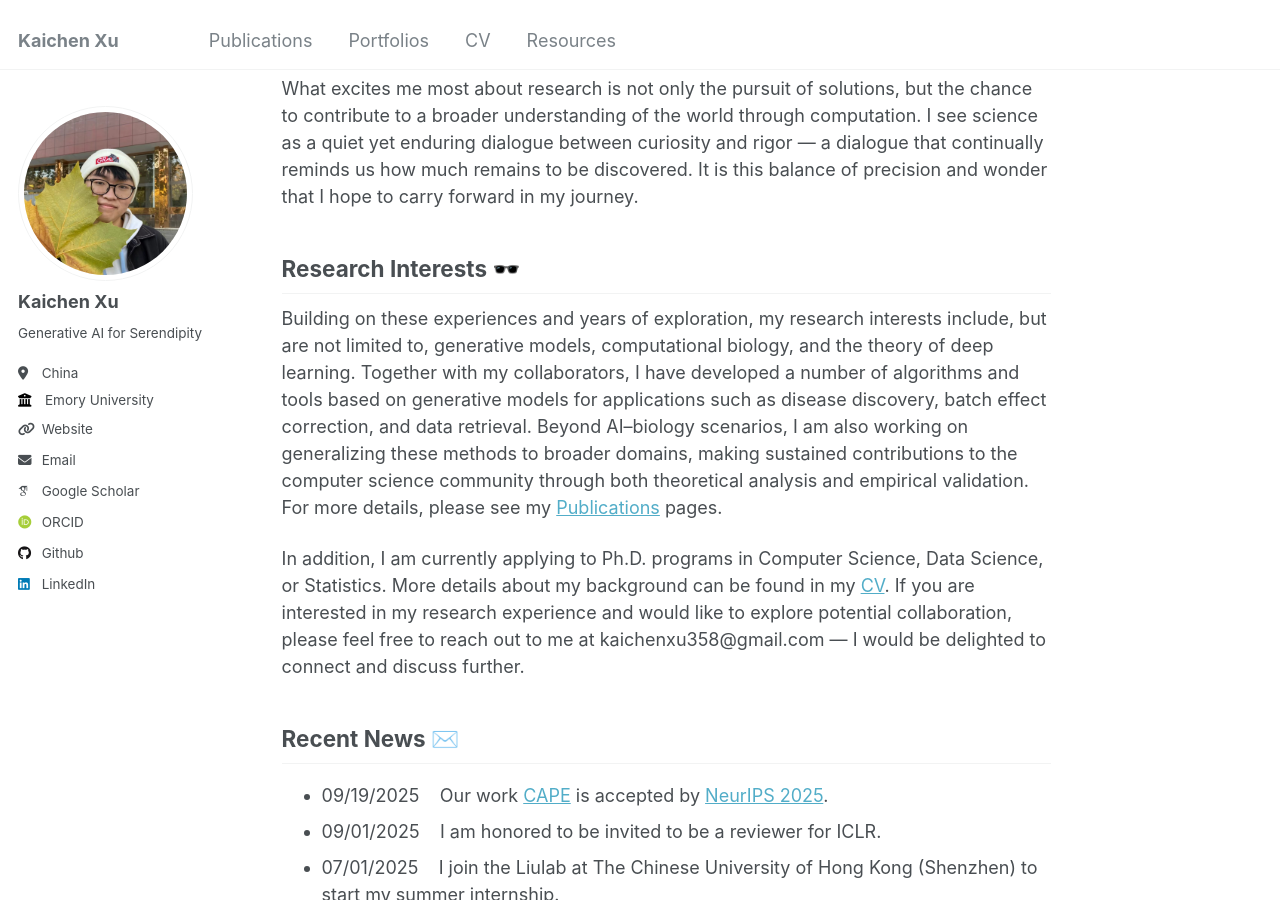
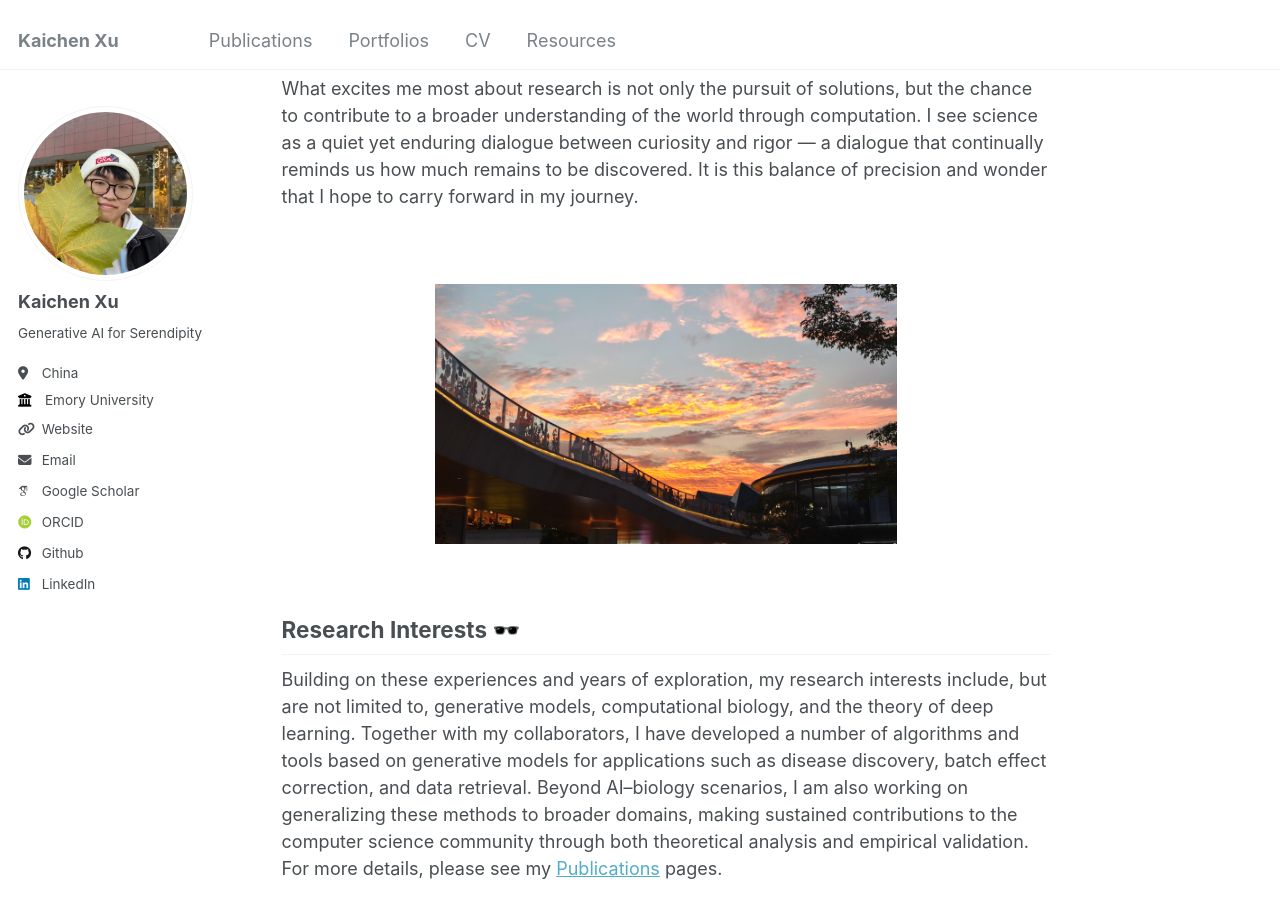
Before and after one commit to Catchxu/Catchxu.github.io, a Jekyll site: the page built from _pages/about.md, in a window 1280 px wide and 900 px high, scrolled down 471 px. Built offline with Jekyll 4.4.1, drawn with Linux system fonts in a browser that asks for light colours; some web fonts are replaced.

Commit message:
Add images

```diff
--- a/_pages/about.md
+++ b/_pages/about.md
@@ -13,16 +13,22 @@ I am Kaichen Xu, currently a graduate student in Computer Science at Emory Unive
 
 What excites me most about research is not only the pursuit of solutions, but the chance to contribute to a broader understanding of the world through computation. I see science as a quiet yet enduring dialogue between curiosity and rigor --- a dialogue that continually reminds us how much remains to be discovered. It is this balance of precision and wonder that I hope to carry forward in my journey.
 
-
-
+<br/>
+<div align=center>
+<img src='/images/CUHKSZ.jpg' width='60%'>
+</div>
+<br/>
 
 ## Research Interests 🕶️
 Building on these experiences and years of exploration, my research interests include, but are not limited to, generative models, computational biology, and the theory of deep learning. Together with my collaborators, I have developed a number of algorithms and tools based on generative models for applications such as disease discovery, batch effect correction, and data retrieval. Beyond AI–biology scenarios, I am also working on generalizing these methods to broader domains, making sustained contributions to the computer science community through both theoretical analysis and empirical validation. For more details, please see my [Publications](./publications.md) pages.
 
 In addition, I am currently applying to Ph.D. programs in Computer Science, Data Science, or Statistics. More details about my background can be found in my [CV](./cv.html). If you are interested in my research experience and would like to explore potential collaboration, please feel free to reach out to me at kaichenxu358@gmail.com --- I would be delighted to connect and discuss further.
 
-
-
+<br/>
+<div align=center>
+<img src='/images/orange.jpg' width='60%'>
+</div>
+<br/>
 
 ## Recent News ✉️
 * 09/19/2025 &nbsp;&nbsp; Our work [CAPE](/portfolios/portfolio-1/) is accepted by [NeurIPS 2025](https://neurips.cc/virtual/2025/poster/116613).
```
Also changed, not shown: images/CUHKSZ.jpg (added), images/orange.jpg (added).
